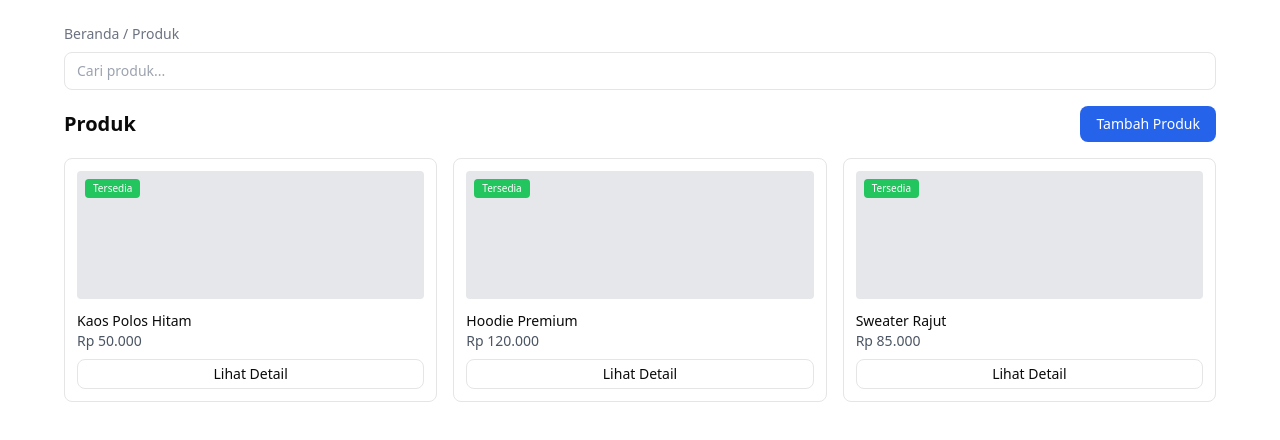
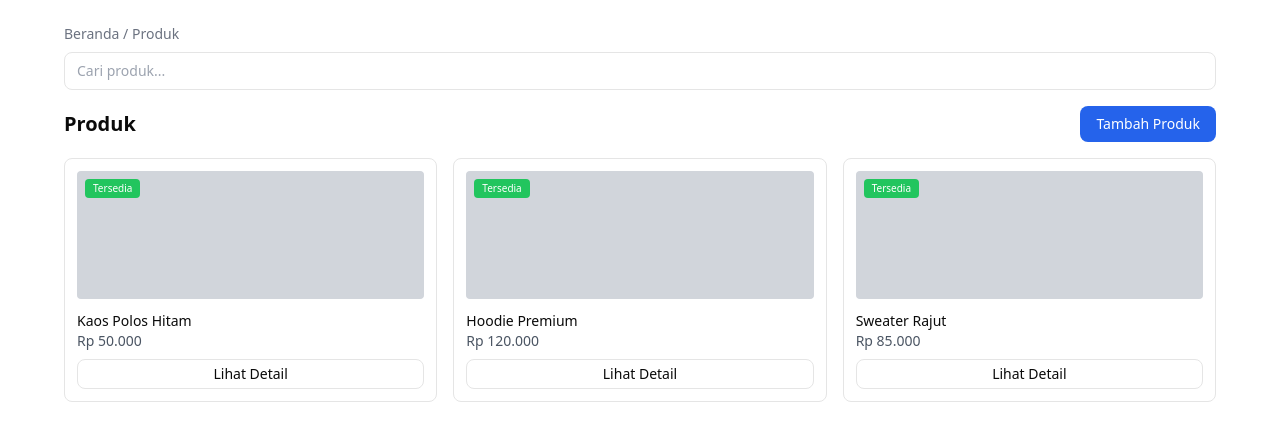
Before and after one commit to faliharyabudi/Mini-Shopee, a Next.js app in the folder web/: page /dashboard in a window 1280 px wide. Shown: the top 440 px of the page. Built offline with nearby package versions, Linux system fonts and the light colour scheme.

Commit message:
Tambah efek hover scale pada gambar produk.

```diff
--- a/web/app/dashboard/page.tsx
+++ b/web/app/dashboard/page.tsx
@@ -5,7 +5,10 @@ export default function ProductsPage() {
 
         {/* Card produk */}
         <div className="border rounded-lg p-3 hover:shadow-md transition">
-          <div className="h-32 bg-gray-200 rounded mb-3 relative">
+          <div className="h-32 bg-gray-200 rounded mb-3 relative overflow-hidden">
+            {/* Gambar placeholder */}
+            <div className="w-full h-full bg-gray-300 rounded transform transition-transform duration-200 hover:scale-105"></div>
+
             {/* Badge stok */}
             <span className="absolute top-2 left-2 bg-green-500 text-white text-[10px] px-2 py-[2px] rounded">
               Tersedia
@@ -20,9 +23,10 @@ export default function ProductsPage() {
           </button>
         </div>
 
-        {/* Card produk lainnya */}
+        {/* Card lainnya — lakukan hal yang sama */}
         <div className="border rounded-lg p-3 hover:shadow-md transition">
-          <div className="h-32 bg-gray-200 rounded mb-3 relative">
+          <div className="h-32 bg-gray-200 rounded mb-3 relative overflow-hidden">
+            <div className="w-full h-full bg-gray-300 rounded transform transition-transform duration-200 hover:scale-105"></div>
             <span className="absolute top-2 left-2 bg-green-500 text-white text-[10px] px-2 py-[2px] rounded">
               Tersedia
             </span>
@@ -37,7 +41,8 @@ export default function ProductsPage() {
         </div>
 
         <div className="border rounded-lg p-3 hover:shadow-md transition">
-          <div className="h-32 bg-gray-200 rounded mb-3 relative">
+          <div className="h-32 bg-gray-200 rounded mb-3 relative overflow-hidden">
+            <div className="w-full h-full bg-gray-300 rounded transform transition-transform duration-200 hover:scale-105"></div>
             <span className="absolute top-2 left-2 bg-green-500 text-white text-[10px] px-2 py-[2px] rounded">
               Tersedia
             </span>
@@ -50,6 +55,7 @@ export default function ProductsPage() {
             Lihat Detail
           </button>
         </div>
+
       </div>
     </div>
   );
```
